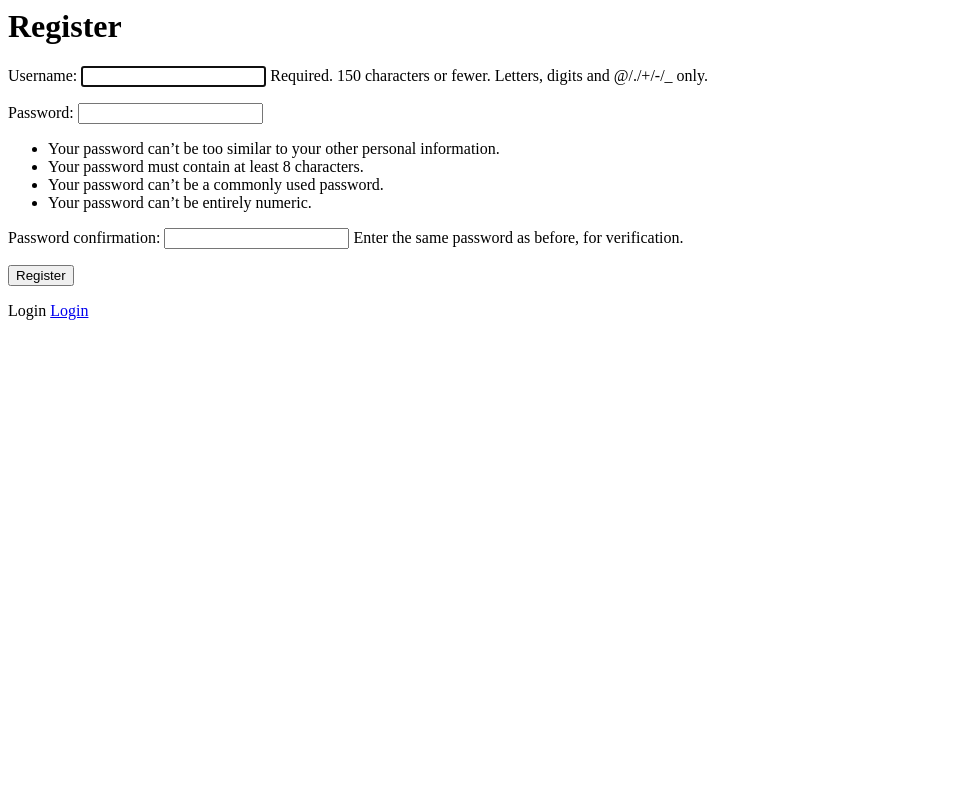
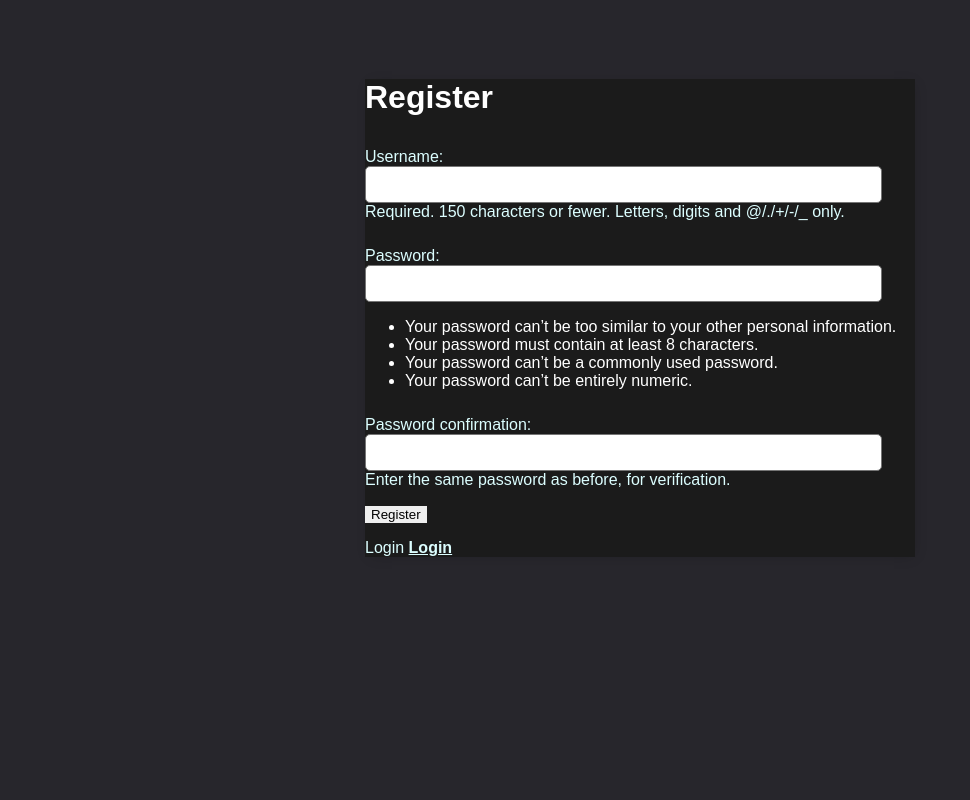
Before and after one commit to viniciuspxc/invest-planner, a Django app: page /register/ in a window 1280 px wide. Shown: the whole page, without its empty margins (0-970 px from the left). Run offline with Django 4.2, Linux system fonts and the light colour scheme.

Commit message:
styling teste

```diff
--- a/invest_planner/base/templates/base/login.html
+++ b/invest_planner/base/templates/base/login.html
@@ -1,3 +1,6 @@
+{% extends 'base/main.html' %}
+{% block content %}
+
 <h1> Login </h1>
 
 <form method="post">
@@ -7,3 +10,4 @@
 </form>
 
 <p> New Account <a href="{% url 'register' %}">Register</a></p>
+{% endblock content %}
--- /dev/null
+++ b/invest_planner/base/templates/base/main.html
@@ -0,0 +1,213 @@
+<!DOCTYPE html>
+<html lang="en">
+
+<head>
+    <meta charset="utf-8">
+    <meta name="description"
+        content="This is to do list implemented using Django by Dennis Ivy who is a full stack web developer.">
+
+    <meta http-equiv="X-UA-Compatible" content="IE=edge">
+    <title>To Do Items</title>
+    <meta name="description" content="">
+    <meta name="viewport" content="width=device-width, initial-scale=1">
+
+    <link rel="preconnect" href="https://fonts.gstatic.com">
+    <link href="https://fonts.googleapis.com/css2?family=Nunito:wght@200&display=swap" rel="stylesheet">
+
+    <style>
+        body {
+            background-color: #27262c;
+            font-family: "Poppins", sans-serif;
+            /* font-weight: 400; */
+            /* font-style: normal; */
+            padding-top: 50px;
+            color: #ffffff;
+        }
+
+        h1,
+        h2,
+        h3,
+        h4,
+        h5,
+        h6
+         {
+            font-family: "Poppins", sans-serif;
+        }
+
+        a,
+        p {
+            color: #dcfeff
+        }
+
+        a {
+            font-weight: 600;
+        }
+
+        .container {
+            max-width: 550px;
+            margin: auto;
+            background-color: #1b1b1b;
+            -webkit-box-shadow: 2px 2px 13px -4px rgba(0, 0, 0, 0.21);
+            box-shadow: 2px 2px 13px -4px rgba(0, 0, 0, 0.21);
+        }
+
+        input {
+            outline: none;
+            border: none;
+        }
+
+        .header-bar {
+            display: flex;
+            justify-content: space-between;
+            color: #fff;
+            padding: 10px;
+            border-radius: 5px 5px 0 0;
+            background: linear-gradient(90deg, #EEA390 0%, #EB796F 43%, #EB796F 100%);
+        }
+
+        .header-bar a {
+            color: rgb(247, 247, 247);
+            text-decoration: none;
+        }
+
+        .task-wrapper {
+            display: flex;
+            align-items: center;
+            justify-content: space-between;
+            background-color: #fff;
+            border-top: 1px solid #dfe4ea;
+            overflow: hidden;
+        }
+
+        .task-title {
+            display: flex;
+            padding: 20px;
+        }
+
+        .task-title a {
+            text-decoration: none;
+            color: #4b5156;
+            margin-left: 10px;
+        }
+
+        .task-complete-icon {
+            height: 20px;
+            width: 20px;
+            background-color: rgb(105, 192, 105);
+            border-radius: 50%;
+        }
+
+        .task-incomplete-icon {
+            height: 20px;
+            width: 20px;
+            background-color: rgb(218, 218, 218);
+            border-radius: 50%;
+        }
+
+        .delete-link {
+            text-decoration: none;
+            font-weight: 900;
+            color: #cf4949;
+            font-size: 22px;
+            line-height: 0;
+            padding: 20px 0px;
+        }
+
+        /*Handle Classes*/
+
+        .handle {
+            display: inline-block;
+            padding: 20px 16px;
+            cursor: grab;
+            user-select: none;
+        }
+
+        .handle:after,
+        .handle:before {
+            display: block;
+            content: "";
+        }
+
+        .handle:active,
+        .handle:active:before,
+        .handle:active:after {
+            cursor: grabbing;
+        }
+
+        .dropArea {
+            background-color: #f1f2f6;
+            color: black;
+            border: #ced6e0 1px solid;
+        }
+
+        .selectedTask {
+            opacity: 0.6;
+        }
+
+
+        #add-link {
+            color: #EB796F;
+            text-decoration: none;
+            font-size: 42px;
+            text-shadow: 1px 1px #81413b;
+        }
+
+        #search-add-wrapper {
+            display: flex;
+            justify-content: space-between;
+            align-items: center;
+            padding: 20px;
+        }
+
+        @media screen and (max-width:320px) {
+            #search-add-wrapper {
+                padding: 10px;
+            }
+        }
+
+        input[type=text],
+        input[type=password],
+        textarea {
+            border: 1px solid #757575;
+            border-radius: 5px;
+            padding: 10px;
+            width: 90%;
+        }
+
+        label {
+            padding-top: 10px !important;
+            display: block;
+        }
+
+        ::placeholder {
+            font-weight: 300;
+            opacity: 0.5;
+        }
+
+        .button {
+            border: 1px solid #757575;
+            background-color: #FFF;
+            color: #EB796F;
+            padding: 10px;
+            font-size: 14px;
+            border-radius: 5px;
+            cursor: pointer;
+            text-decoration: none;
+        }
+
+        .card-body {
+            padding: 20px;
+        }
+    </style>
+</head>
+
+<body>
+
+    <div class="container">
+        {% block content %} {% endblock content %}
+    </div>
+
+</body>
+
+
+</html>
--- a/invest_planner/base/templates/base/register.html
+++ b/invest_planner/base/templates/base/register.html
@@ -1,3 +1,5 @@
+{% extends 'base/main.html' %}
+{% block content %}
 <h1> Register </h1>
 
 <form method="post">
@@ -7,3 +9,4 @@
 </form>
 
 <p> Login <a href="{% url 'login' %}">Login</a></p>
+{% endblock content %}
--- a/invest_planner/base/templates/base/task.html
+++ b/invest_planner/base/templates/base/task.html
@@ -1 +1,4 @@
+{% extends 'base/main.html' %}
+{% block content %}
 <h1>Task: {{task}}</h1>
+{% endblock content %}
--- a/invest_planner/base/templates/base/task_confirm_delete.html
+++ b/invest_planner/base/templates/base/task_confirm_delete.html
@@ -1,6 +1,9 @@
+{% extends 'base/main.html' %}
+{% block content %}
 <a href="{% url 'tasks' %}">Back</a>
 <form method="POST">
     {% csrf_token %}
     <p>Confirm delete "{{task}}"</p>
     <input type="submit" value="Delete"/>
 </form>
+{% endblock content %}
--- a/invest_planner/base/templates/base/task_form.html
+++ b/invest_planner/base/templates/base/task_form.html
@@ -1,3 +1,5 @@
+{% extends 'base/main.html' %}
+{% block content %}
 <h3>Task Form </h3>
 <a href="{% url 'tasks' %}">Go Back</a>
 <form method="POST" action="">
@@ -5,3 +7,4 @@
     {{form.as_p}}
     <input type="submit" value="submit">
 </form>
+{% endblock content %}
--- a/invest_planner/base/views.py
+++ b/invest_planner/base/views.py
@@ -3,7 +3,7 @@ from django.shortcuts import render, redirect
 from django.http import HttpResponse
 from django.views.generic.list import ListView
 from django.views.generic.detail import DetailView
-from django.views.generic.edit import CreateView, UpdateView, DeleteView, FormView
+from django.views.generic.edit import CreateView, UpdateView, DeleteView, FormView # type: ignore
 from django.urls import reverse_lazy
 
 from django.contrib.auth.views import LoginView
@@ -52,6 +52,13 @@ class TaskList(LoginRequiredMixin, ListView):
         context = super().get_context_data(**kwargs)
         context['tasks'] = context['tasks'].filter(user=self.request.user)
         context['count'] = context['tasks'].filter(complete=False).count()
+
+        search_input = self.request.GET.get('search_box') or ''
+        if search_input:
+            context['tasks'] = context['tasks'].filter(title__startswith=search_input)
+
+        context['search_input'] = search_input
+
         return context
 
 class TaskDetail(LoginRequiredMixin, DetailView):
```
Also changed, not shown: invest_planner/base/templates/base/task_list.html (+16 -7 lines), invest_planner/db.sqlite3.
